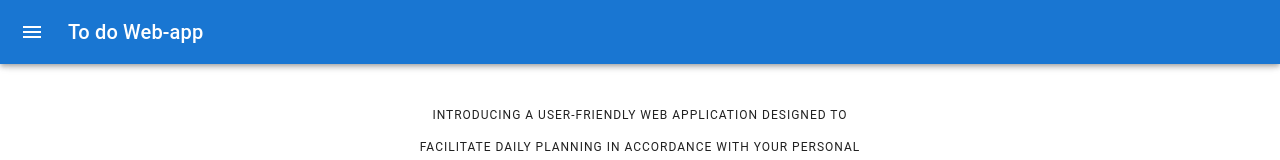
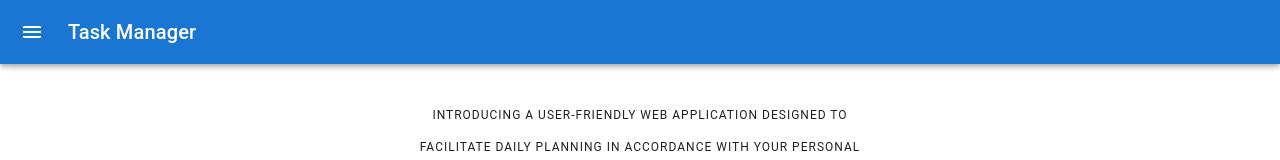
Before and after one commit to Tayamul/to-do-web-app, a React (Create React App) app: page / in a window 1280 px wide. Shown: the top 160 px of the page. Built offline with nearby package versions, Linux system fonts and the light colour scheme; no server answers.

Commit message:
Change the title of the app

```diff
--- a/src/components/Sidebar.jsx
+++ b/src/components/Sidebar.jsx
@@ -95,7 +95,7 @@ export default function Sidebar() {
             <MenuIcon />
           </IconButton>
           <Typography variant="h6" noWrap component="div">
-            To do Web-app
+            Task Manager
           </Typography>
         </Toolbar>
       </AppBar>
```
